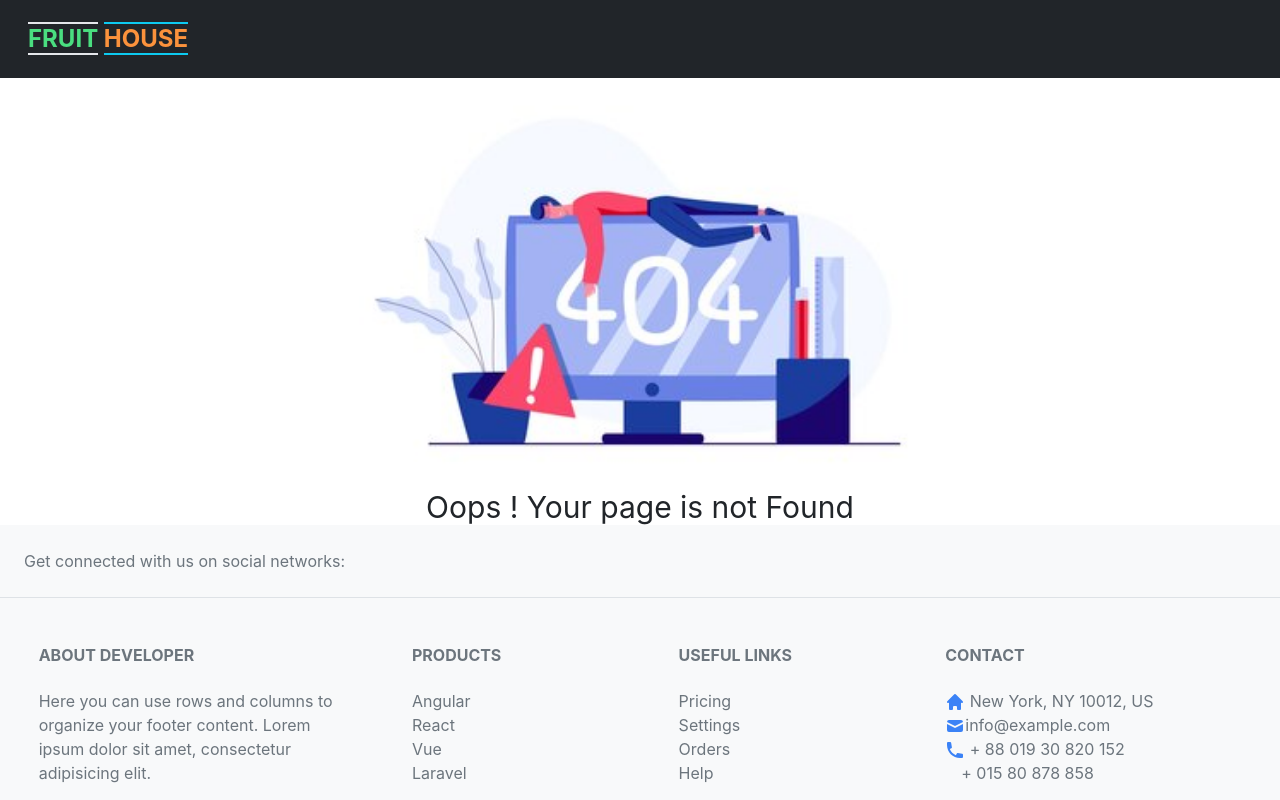
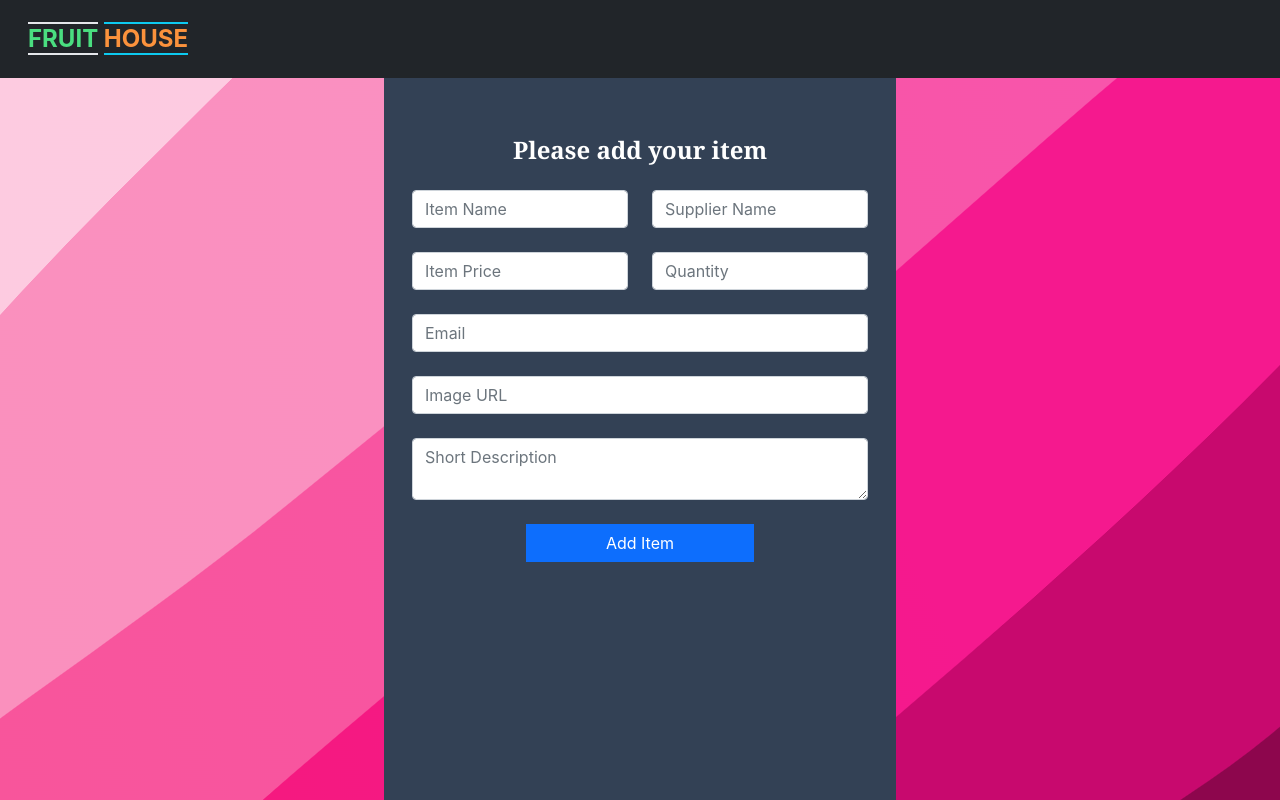
Before and after one commit to frsiam/fruithouse-mangement-client-side, a React (Create React App) app: page /additem in a window 1280 px wide. Shown: the top 800 px of the page. Built offline with nearby package versions, Linux system fonts and the light colour scheme; no server answers.

Commit message:
add item form create and console the input value

```diff
--- a/package.json
+++ b/package.json
@@ -7,6 +7,7 @@
     "@testing-library/jest-dom": "^5.16.4",
     "@testing-library/react": "^13.1.1",
     "@testing-library/user-event": "^13.5.0",
+    "axios": "^0.27.2",
     "firebase": "^9.7.0",
     "react": "^18.1.0",
     "react-dom": "^18.1.0",
--- a/src/App.js
+++ b/src/App.js
@@ -11,6 +11,7 @@ import Footer from './pages/Shared/Footer/Footer';
 import Header from './pages/Shared/Header/Header';
 import { ToastContainer } from 'react-toastify';
 import 'react-toastify/dist/ReactToastify.css';
+import AddItem from './pages/AddItem/AddItem';
 
 function App() {
   return (
@@ -24,6 +25,7 @@ function App() {
             <Inventory />
           </RequireAuth>
         } />
+        <Route path='/additem' element={<AddItem />} />
         <Route path='/manageinventory' element={<ManageInventory />} />
         <Route path='/login' element={<Login />} />
         <Route path='/register' element={<Register />} />
--- /dev/null
+++ b/src/pages/AddItem/AddItem.js
@@ -0,0 +1,88 @@
+import React from 'react';
+import Additem from '../../images/additem.png';
+
+const AddItem = () => {
+
+    const handleAddItem = e => {
+        e.preventDefault();
+        const name = e.target.name.value;
+        const supplierName = e.target.supplierName.value;
+        const price = e.target.price.value;
+        const quantity = e.target.quantity.value;
+        const email = e.target.email.value;
+        const description = e.target.desc.value;
+        const img = e.target.imgageUrl.value;
+
+        const fruit = { name, img, price, quantity, email, supplierName, description };
+
+
+
+        e.target.reset()
+    }
+
+
+    return (
+        <div className='min-h-screen' style={{ backgroundImage: `url(${Additem})` }}>
+            <div className='container max-w-lg bg-slate-700 min-h-screen pt-10'>
+                <form className='px-3' onSubmit={handleAddItem}>
+                    <h1 className='text-2xl text-white
+                    font-serif font-semibold text-center py-3 mb-2'>Please add your item</h1>
+                    {/* <!-- 2 column grid layout with text inputs for the first and last names --> */}
+                    <div className="row mb-4">
+                        <div className="col">
+                            <div className="form-outline">
+                                <input name='name' type="text" id="form6Example1" className="form-control" placeholder='Item Name' />
+                            </div>
+                        </div>
+                        <div className="col">
+                            <div className="form-outline">
+                                <input name='supplierName' type="text" id="form6Example2" className="form-control" placeholder='Supplier Name' />
+                            </div>
+                        </div>
+                    </div>
+
+                    <div className="row mb-4">
+                        <div className="col">
+                            <div className="form-outline">
+                                <input name='price' type="text" id="form6Example3" className="form-control" placeholder='Item Price' />
+                            </div>
+                        </div>
+                        <div className="col">
+                            <div className="form-outline">
+                                <input name='quantity' type="text" id="form6Example4" className="form-control" placeholder='Quantity' />
+                            </div>
+                        </div>
+                    </div>
+
+                    {/* <!-- Email input --> */}
+                    <div className="form-outline mb-4">
+                        <input name='email' type="email" id="form6Example5" className="form-control" placeholder='Email' />
+                    </div>
+
+                    {/* <!-- Number input --> */}
+                    <div className="form-outline mb-4">
+                        <input name='imgageUrl' type="text" id="form6Example6" className="form-control" placeholder='Image URL' />
+                    </div>
+
+                    {/* <!-- Message input --> */}
+                    <div className="form-outline mb-4">
+                        <textarea name='desc' className="form-control" id="form6Example7" rows="2" placeholder='Short Description'></textarea>
+                    </div>
+
+                    {/* <!-- Checkbox --> */}
+                    {/* <div className="form-check d-flex justify-content-center mb-4">
+                        <label className="form-check-label" for="form6Example8"> Create an account? </label>
+                        <input className="form-check-input me-2" type="checkbox" value="" id="form6Example8" checked />
+                    </div> */}
+
+                    {/* <!-- Submit button --> */}
+                    <div className="text-center">
+                        <button className="btn btn-primary btn-block mb-4 rounded-0 w-50">Add Item</button>
+                    </div>
+                </form>
+            </div>
+        </div>
+    );
+};
+
+export default AddItem;
--- /dev/null
+++ b/src/pages/EmailVerification/EmailVerification.js
@@ -0,0 +1,25 @@
+import React from 'react';
+import { useSendEmailVerification } from 'react-firebase-hooks/auth';
+import { toast } from 'react-toastify';
+import auth from '../../firebase.init';
+
+const EmailVerification = () => {
+    const [sendEmailVerification] = useSendEmailVerification(auth);
+    return (
+        <div className='container text-center mx-auto'>
+            <h1 className='text-danger text-xl my-3'>Your Email is Not verified</h1>
+            <h1 className='text-primary my-3 text-xl'>Please verify your email address.</h1>
+            <button
+                className='btn btn-success rounded-0 my-4'
+                onClick={async () => {
+                    await sendEmailVerification();
+                    toast('Sent email !! Please Check Your email');
+                }}
+            >
+                Send Email verification again
+            </button>
+        </div>
+    );
+};
+
+export default EmailVerification;
--- a/src/pages/Inventory/Inventory.js
+++ b/src/pages/Inventory/Inventory.js
@@ -1,5 +1,5 @@
 import React from 'react';
-import { useParams } from 'react-router-dom';
+import { useNavigate, useParams } from 'react-router-dom';
 import useInventories from '../../hooks/useInventories';
 import UpdateModal from '../UpdateModal/UpdateModal';
 import './module.Inventory.css';
@@ -7,9 +7,8 @@ import './module.Inventory.css';
 const Inventory = () => {
     const [inventories] = useInventories(`http://localhost:3000/data.json`);
     const { id } = useParams();
-    console.log(typeof id);
+    const navigate = useNavigate();
     const singleInventory = inventories?.find(inventory => inventory._id === id);
-    console.log(singleInventory)
 
     return (
         <div className="container my-5">
@@ -28,6 +27,9 @@ const Inventory = () => {
             </div>
             <div className="my-3 d-flex justify-evenly">
                 <UpdateModal />
+                <div className='text-center'>
+                    <button onClick={() => navigate('/manageinventory')} className="btn bg-fuchsia-600 text-white font-semibold rounded-0">Manage Inventories</button>
+                </div>
                 <button className="btn btn-success rounded-0 font-semibold">
                     Delivered
                 </button>
--- a/src/pages/ManageInventory/ManageInventory.js
+++ b/src/pages/ManageInventory/ManageInventory.js
@@ -2,9 +2,9 @@ import React from 'react';
 
 const ManageInventory = () => {
     return (
-        <>
+        <div>
             <h1>This is manage Inventory page</h1>
-        </>
+        </div>
     );
 };
 
--- a/src/pages/RequireAuth/RequireAuth.js
+++ b/src/pages/RequireAuth/RequireAuth.js
@@ -2,10 +2,11 @@ import React from 'react';
 import { useAuthState } from 'react-firebase-hooks/auth';
 import { Navigate, useLocation } from 'react-router-dom';
 import auth from '../../firebase.init';
+import EmailVerification from '../EmailVerification/EmailVerification';
 import Loading from '../Loading/Loading';
 
 const RequireAuth = ({ children }) => {
-    const [user, loading, error] = useAuthState(auth);
+    const [user, loading] = useAuthState(auth);
     const location = useLocation();
 
     if (loading) {
@@ -20,6 +21,10 @@ const RequireAuth = ({ children }) => {
         return <Navigate to="/login" state={{ from: location }} replace />;
     }
 
+    if (!user.emailVerified) {
+        return <EmailVerification />
+    }
+
     return children;
 };
 
--- a/src/pages/Shared/Header/Header.js
+++ b/src/pages/Shared/Header/Header.js
@@ -28,6 +28,9 @@ const Header = () => {
                         <li className="nav-item">
                             <Link className="nav-link" to="blogs">Blogs</Link>
                         </li>
+                        <li className="nav-item">
+                            <Link className="nav-link" to="additem">Add Item</Link>
+                        </li>
                     </ul>
                     <div className="d-flex align-items-center">
                         {user && <p className='text-xl fw-bold text-white'>{user.displayName}</p>}
```
Also changed, not shown: public/data.json (+0 -12 lines), src/pages/Shared/Footer/Footer.js (+0 -20 lines), src/images/additem.png (added), 1 other file (tests, documents, lock files or other folders).
